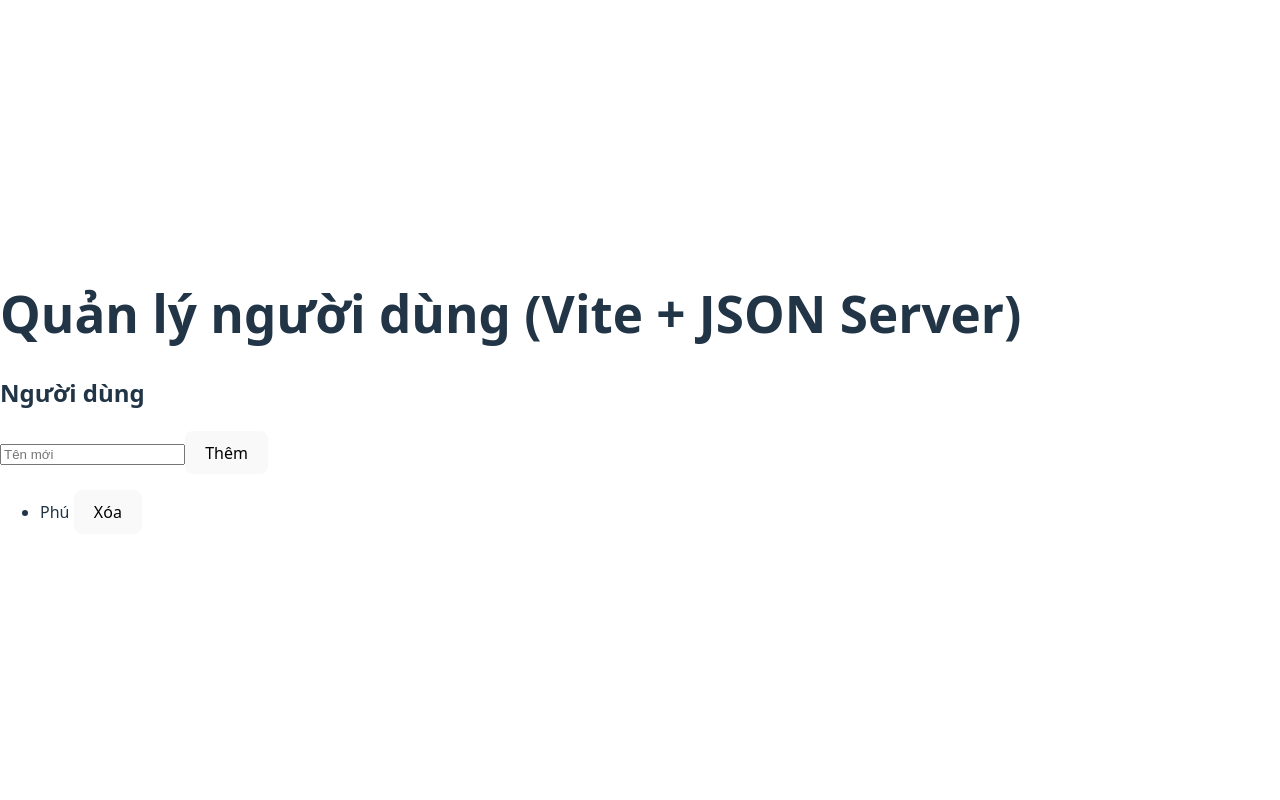
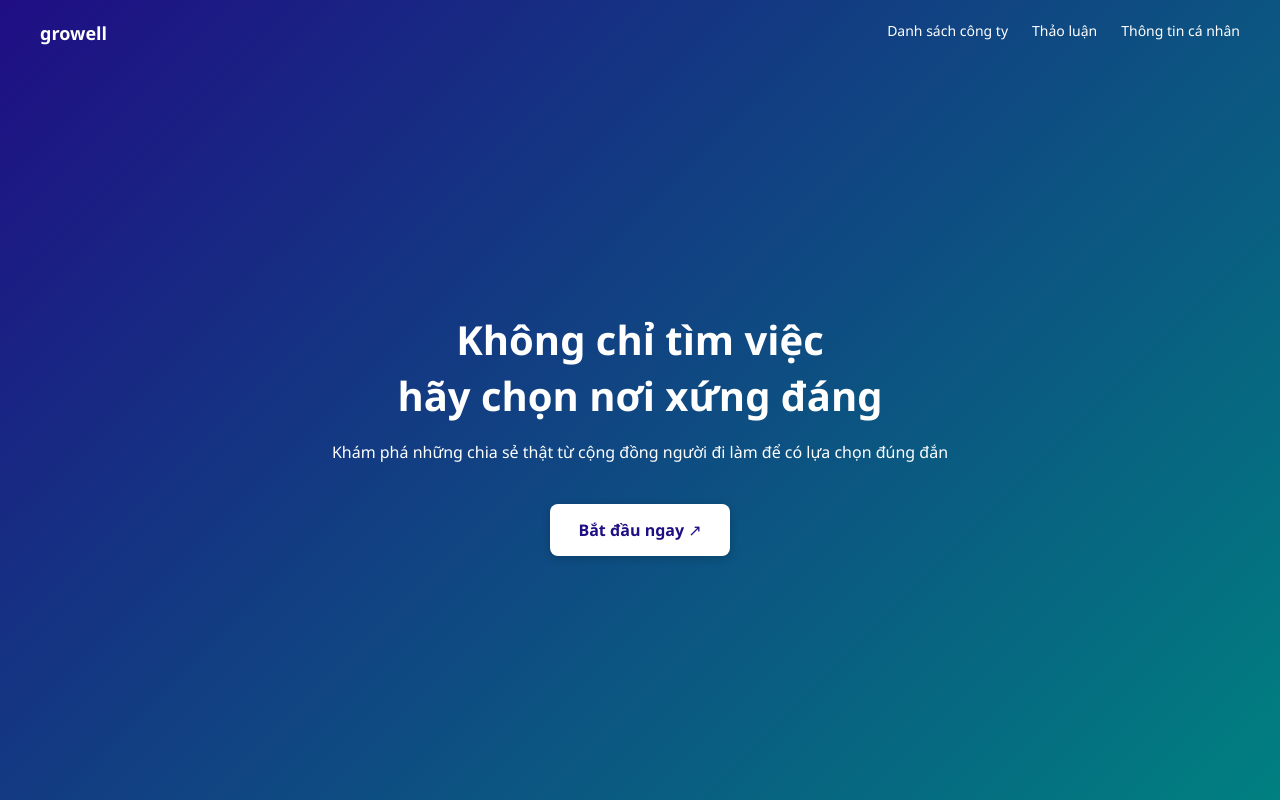
Before and after one commit to PhuNd2k3/Chillinh, a React (Vite) app in the folder chillinh/: page / in a window 1280 px wide. Built offline with nearby package versions, Linux system fonts and the light colour scheme; data requests are answered from the project's data file.

Commit message:
update db.json + homepage

```diff
--- a/chillinh/mock-api/db.json
+++ b/chillinh/mock-api/db.json
@@ -1,8 +1,101 @@
 {
   "users": [
     {
-      "id": "1",
-      "name": "Phú"
+      "id": 1,
+      "name": "Nguyen Van A",
+      "university": "Đại học Bách Khoa Hà Nội",
+      "major": "Công nghệ thông tin",
+      "skills": [
+        "Java",
+        "React",
+        "SQL"
+      ],
+      "languages": [
+        "Tiếng Nhật - N3",
+        "Tiếng Anh - IELTS 6.0"
+      ],
+      "preferredIndustries": [
+        "Phân tích dữ liệu",
+        "Phát triển phần mềm"
+      ],
+      "workHours": "<20h",
+      "internshipMode": "Hybrid"
+    },
+    {
+      "id": "4d96",
+      "name": "Đẳng cấp"
+    }
+  ],
+  "companies": [
+    {
+      "id": 1,
+      "name": "FPT Software",
+      "industry": "Phát triển phần mềm",
+      "description": "Công ty phần mềm lớn tại Việt Nam",
+      "score": 4.5,
+      "comments": [
+        1
+      ],
+      "relatedPosts": [
+        1,
+        2
+      ]
+    },
+    {
+      "id": 2,
+      "name": "Toyota Vietnam",
+      "industry": "Kỹ thuật cơ khí",
+      "description": "Doanh nghiệp lớn trong ngành ô tô",
+      "score": 4,
+      "comments": [],
+      "relatedPosts": []
+    }
+  ],
+  "posts": [
+    {
+      "id": 1,
+      "userId": 1,
+      "companyId": 1,
+      "title": "Trải nghiệm thực tập tại FPT Software",
+      "content": "Môi trường làm việc năng động, mentor nhiệt tình.",
+      "comments": [
+        1,
+        2
+      ],
+      "upvotes": 10,
+      "downvotes": 1,
+      "tags": [
+        "FPT",
+        "Internship"
+      ]
+    },
+    {
+      "id": 2,
+      "userId": 1,
+      "companyId": 1,
+      "title": "Có nên chọn FPT làm nơi thực tập không?",
+      "content": "Mình đang phân vân giữa FPT và Viettel.",
+      "comments": [],
+      "upvotes": 4,
+      "downvotes": 0,
+      "tags": [
+        "FPT",
+        "Viettel"
+      ]
+    }
+  ],
+  "comments": [
+    {
+      "id": 1,
+      "postId": 1,
+      "userId": 1,
+      "content": "Cảm ơn bạn đã chia sẻ, mình cũng định apply vào đây!"
+    },
+    {
+      "id": 2,
+      "postId": 1,
+      "userId": 1,
+      "content": "Mentor ở đó có hướng dẫn kỹ không bạn?"
     }
   ]
 }
--- a/chillinh/src/App.jsx
+++ b/chillinh/src/App.jsx
@@ -1,13 +1,17 @@
 import { BrowserRouter as Router, Routes, Route } from "react-router-dom";
 import UserList from "./pages/UserList";
+import HomePage from "./pages/HomePage";
 
 function App() {
   return (
     <Router>
       <div>
-        <h1>Quản lý người dùng (Vite + JSON Server)</h1>
         <Routes>
-          <Route path="/" element={<UserList />} />
+          <Route path="/" element={<HomePage />} />
+          <Route path="/users" element={<UserList />} />
+
+          {/* Add more routes as needed */}
+
         </Routes>
       </div>
     </Router>
--- /dev/null
+++ b/chillinh/src/pages/HomePage.css
@@ -0,0 +1,77 @@
+/* HomePage.css */
+
+* {
+    margin: 0;
+    padding: 0;
+    box-sizing: border-box;
+}
+
+.homepage {
+    min-height: 100vh;
+    width: 100vw;
+    background: linear-gradient(135deg, #1f0e84, #008080);
+    color: white;
+    display: flex;
+    flex-direction: column;
+    font-family: 'Segoe UI', sans-serif;
+}
+
+.navbar {
+    display: flex;
+    justify-content: space-between;
+    padding: 20px 40px;
+    font-size: 14px;
+}
+
+.logo {
+    font-weight: bold;
+    font-size: 18px;
+}
+
+.nav-links a {
+    color: white;
+    text-decoration: none;
+    margin-left: 24px;
+    transition: opacity 0.2s ease;
+}
+
+.nav-links a:hover {
+    opacity: 0.8;
+}
+
+.content {
+    flex: 1;
+    display: flex;
+    flex-direction: column;
+    justify-content: center;
+    align-items: center;
+    text-align: center;
+    padding: 0 20px;
+}
+
+.content h1 {
+    font-size: 40px;
+    font-weight: bold;
+    line-height: 1.4;
+    margin-bottom: 16px;
+}
+
+.content p {
+    font-size: 16px;
+    margin-bottom: 40px;
+}
+
+.start-button {
+    background: white;
+    color: #1f0e84;
+    padding: 14px 28px;
+    border-radius: 8px;
+    text-decoration: none;
+    font-weight: 600;
+    box-shadow: 0 2px 8px rgba(0, 0, 0, 0.2);
+    transition: transform 0.2s ease;
+}
+
+.start-button:hover {
+    transform: translateY(-2px);
+}
--- /dev/null
+++ b/chillinh/src/pages/HomePage.jsx
@@ -0,0 +1,26 @@
+import React from "react";
+import "./HomePage.css";
+import { Link } from "react-router-dom";
+
+const HomePage = () => {
+  return (
+    <div className="homepage">
+      <nav className="navbar">
+        <div className="logo">growell</div>
+        <div className="nav-links">
+          <Link to="/companies">Danh sách công ty</Link>
+          <Link to="/forum">Thảo luận</Link>
+          <Link to="/profile">Thông tin cá nhân</Link>
+        </div>
+      </nav>
+
+      <div className="content">
+        <h1>Không chỉ tìm việc<br />hãy chọn nơi xứng đáng</h1>
+        <p>Khám phá những chia sẻ thật từ cộng đồng người đi làm để có lựa chọn đúng đắn</p>
+        <Link to="/users" className="start-button">Bắt đầu ngay ↗</Link>
+      </div>
+    </div>
+  );
+};
+
+export default HomePage;
```
